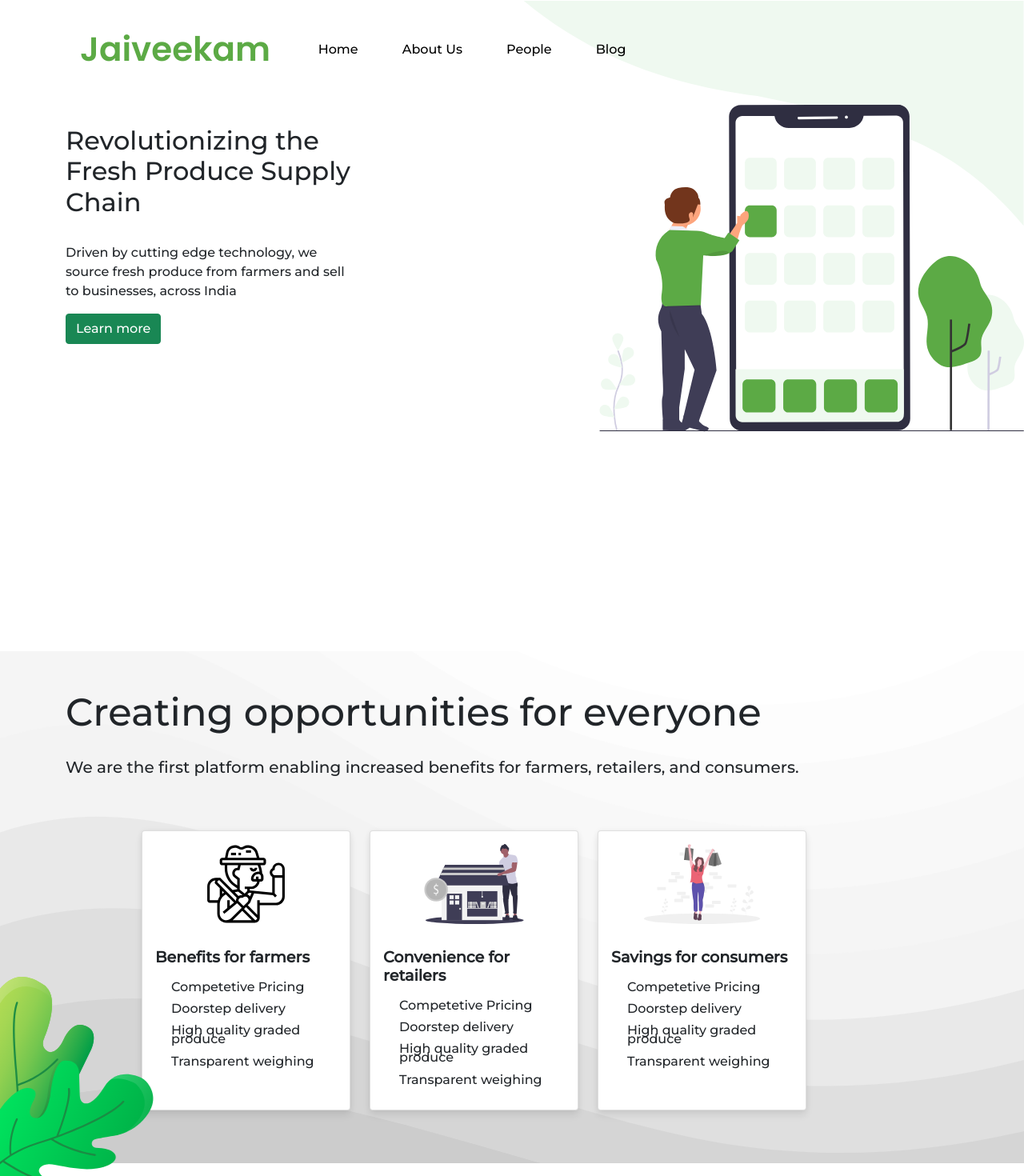
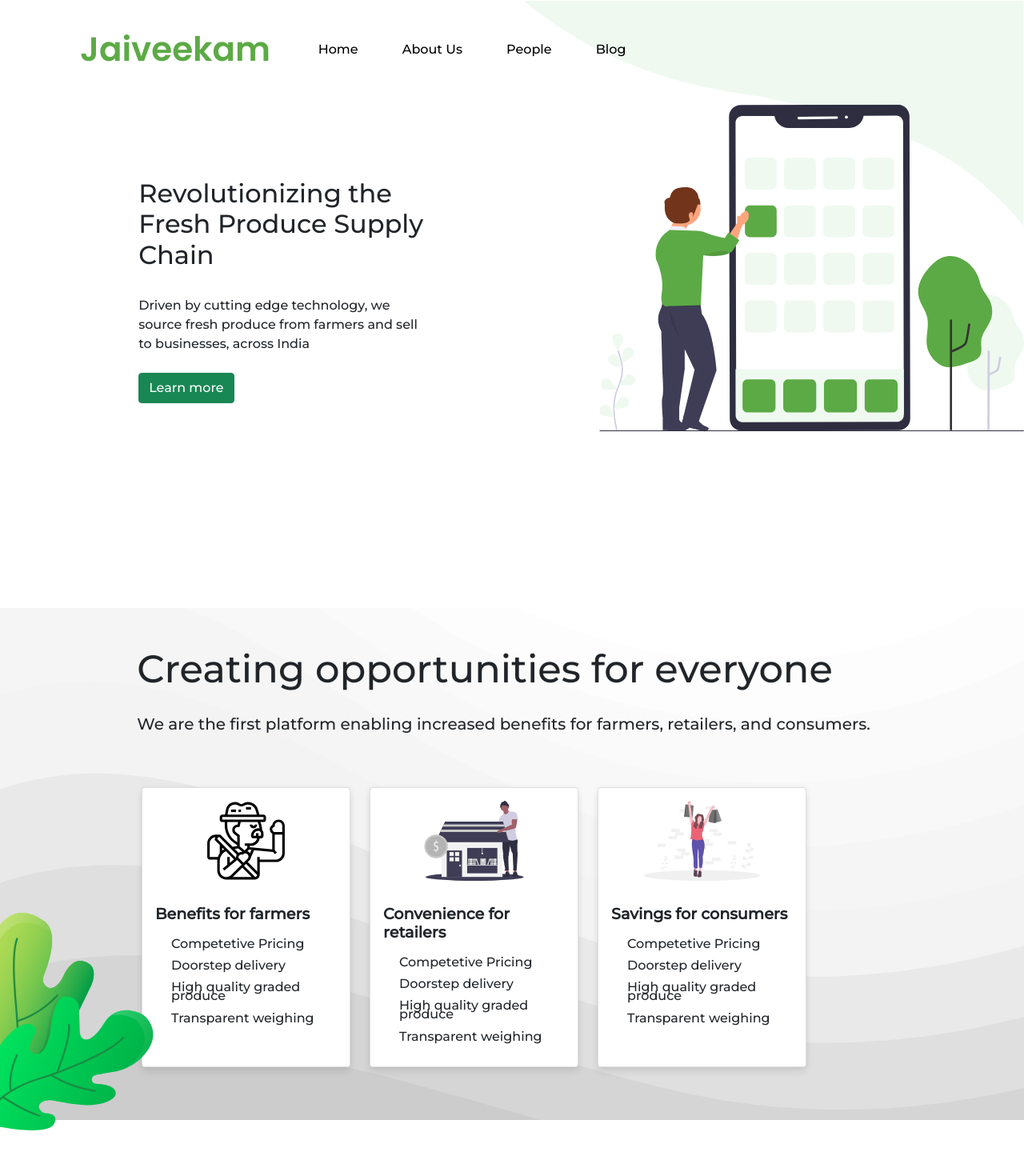
Before and after one commit to akshay-vinod/Jaiveekam, a React (Create React App) app: page / in a window 1280 px wide. Shown: the top 1470 px of the page at 80% size. Built offline with nearby package versions, Linux system fonts and the light colour scheme.

Commit message:
Centering

```diff
--- a/src/components/Cards.css
+++ b/src/components/Cards.css
@@ -10,6 +10,9 @@
 .icons {
   width: 100%;
   height: 100px;
+}
+.title{
+  margin-left: 8%;
 }
 .cards {
   border-radius: 4px;
@@ -42,7 +45,7 @@
 .leaf {
   position: absolute;
   overflow: hidden;
-  top: 150vh;
+  top: 140vh;
   left: -15vh;
   z-index: 2;
   animation: float 6s ease-in-out infinite;
--- a/src/components/Cards.js
+++ b/src/components/Cards.js
@@ -9,14 +9,18 @@ const Cards = () => {
       </div>
       <div className="container gfont">
         <div className="card-s">
-          <div className="row">
-            <h4 className="display-5 mt-5">Creating opportunities for everyone</h4>
-          </div>
-          <div className="row">
-            <p className="lead mt-3">
-              We are the first platform enabling increased benefits for farmers,
-              retailers, and consumers.
-            </p>
+          <div className="title">
+            <div className="row">
+              <h4 className="display-5 mt-5">
+                Creating opportunities for everyone
+              </h4>
+            </div>
+            <div className="row">
+              <p className="lead mt-3">
+                We are the first platform enabling increased benefits for
+                farmers, retailers, and consumers.
+              </p>
+            </div>
           </div>
           <div className="row mt-5">
             <div className="col-1"></div>
--- a/src/components/Front.css
+++ b/src/components/Front.css
@@ -12,6 +12,10 @@
   width: 100%;
 }
 .front-container {
-  margin-bottom: 30%;
+  margin-bottom: 20%;
   font-family: "Montserrat", sans-serif;
 }
+.title{
+  margin-top: 10%;
+  margin-left: 5%;
+}
--- a/src/components/Front.js
+++ b/src/components/Front.js
@@ -6,14 +6,14 @@ const Front = () => {
       <div className="container front-container">
         <img src="/images/bg.svg" className="bgimg" />
         <div className="row">
-          <div className="col-4 mt-5 ml-3">
+          <div className="col-4 title">
             <h2>Revolutionizing the Fresh Produce Supply Chain</h2>
             <br />
             <p>
               Driven by cutting edge technology, we source fresh produce from
               farmers and sell to businesses, across India
             </p>
-            <button className="btn btn-success">Learn more</button>
+            <button className="btn btn-success mt-2">Learn more</button>
           </div>
         </div>
       </div>
--- a/src/components/Values.css
+++ b/src/components/Values.css
@@ -1,5 +1,6 @@
 .gg {
   background-color: #ffffff;
+  margin-bottom: 5%;
 }
 .values {
   display: flex;
```
